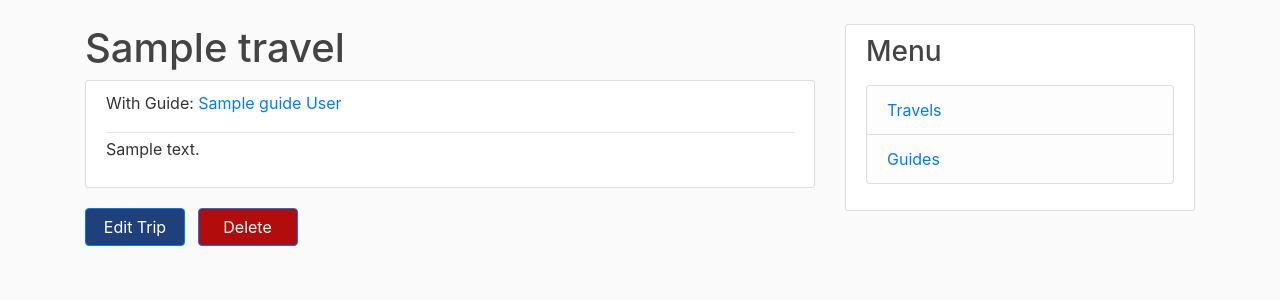
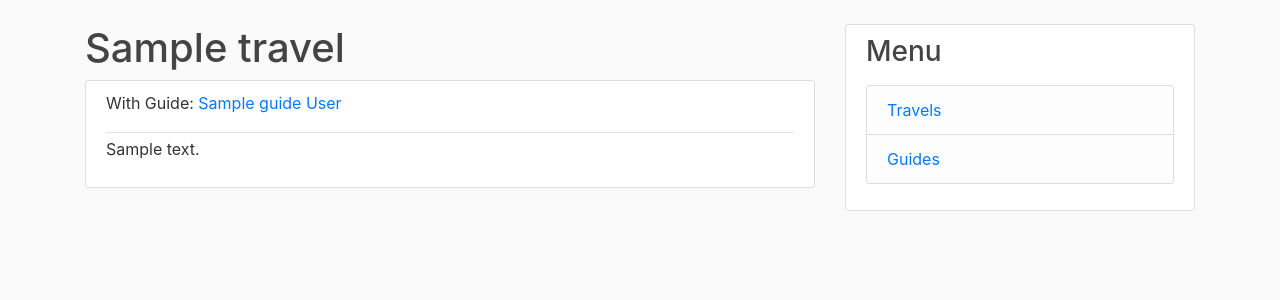
Before and after one commit to skucaite/travelbook_flask_app_with_login, a Flask app: template templates/show_travel.html in a window 1280 px wide. Shown: the part 56-356 px from the top of the page. Run offline with Flask 2, Linux system fonts and the light colour scheme; the template is opened without the code that fills it: most values are stand-ins (such as "Sample title", 1, 10 or a date in 2020); parts of the project's set-up code (start-up, migrations or seed data) failed here and were passed over; some libraries are stand-ins or nearby versions.

Commit message:
Edit update

```diff
--- a/app.py
+++ b/app.py
@@ -191,7 +191,7 @@ def create_travel():
             return redirect('/travels')
         except:
             flash('An error occurred. Trip could not be created.', 'danger')
-    return render_template('new_travel.html', title='New Travel', form=form, legend='New Travel')
+    return render_template('travel.html', title='New Travel', form=form, legend='New Travel')
 
 # Update Travel
 # ----------------------------------------------------------------#
@@ -216,7 +216,7 @@ def edit_travel(travel_id):
         form.content.data = travel.content
     title = 'Trip ' + travel.title
 
-    return render_template('new_travel.html', form=form, travel=travel,
+    return render_template('travel.html', form=form, travel=travel,
                                 title=title, legend='Update Travel')
 
 # # Update Travel POST
--- a/forms.py
+++ b/forms.py
@@ -63,7 +63,7 @@ class GuideForm(FlaskForm):
     picture = FileField(
         'Update Profile Picture',
         validators=[FileAllowed(['jpg', 'png'])])
-    submit = SubmitField('Update')
+    submit = SubmitField('Update Account')
 
     def validate_email(self, email):
         if email.data != current_user.email:
--- a/templates/show_guide.html
+++ b/templates/show_guide.html
@@ -20,7 +20,7 @@
 		{% endfor %}
 </div>
 <div class="mt-3">
-	<button class="btn btn-primary ml-2" data-toggle="modal" data-target="#deleteModal" style="background-color: #b20c0c; width: 100px;">Delete</button>
+	<button class="btn btn-danger ml-2" data-toggle="modal" data-target="#deleteModal" style="background-color: #b20c0c; width: 100px;">Delete</button>
 </div>
 <!-- Modal -->
 <div class="modal fade" id="deleteModal" tabindex="-1" role="dialog" aria-labelledby="deleteModalLabel" aria-hidden="true">
--- a/templates/show_travel.html
+++ b/templates/show_travel.html
@@ -12,10 +12,12 @@
     <p class="article-content">{{ travel.content }}</p>
   </div>
 </article>
-<div class="mt-2">
-  <a href="/travels/{{ travel.id }}/edit"><button class="btn btn-primary" style="background-color: #20407b; width: 100px;">Edit Trip</button></a>
-  <button class="btn btn-primary ml-2" data-toggle="modal" data-target="#deleteModal" style="background-color: #b20c0c; width: 100px;">Delete</button>
-</div>
+{% if travel.guide == current_user %}
+  <div class="mt-2">
+    <a href="/travels/{{ travel.id }}/edit"><button class="btn btn-primary" style="background-color: #20407b; width: 100px;">Edit Trip</button></a>
+    <button class="btn btn-danger ml-2" data-toggle="modal" data-target="#deleteModal" style="background-color: #b20c0c; width: 100px;">Delete</button>
+  </div>
+{% endif %}
 <!-- Modal -->
 <div class="modal fade" id="deleteModal" tabindex="-1" role="dialog" aria-labelledby="deleteModalLabel" aria-hidden="true">
   <div class="modal-dialog" role="document">
--- a/templates/new_travel.html
+++ b/templates/travel.html
@@ -37,7 +37,7 @@
       </fieldset>
 
       <div class='form-group'>
-          {{ form.submit(class='btn btn-outline-info') }}
+          {{ form.submit(class='btn btn-primary', style='background-color: #20407b;') }}
       </div>
     </form>
   </div>
```
Also changed, not shown: templates/account.html (+27 -25 lines).
